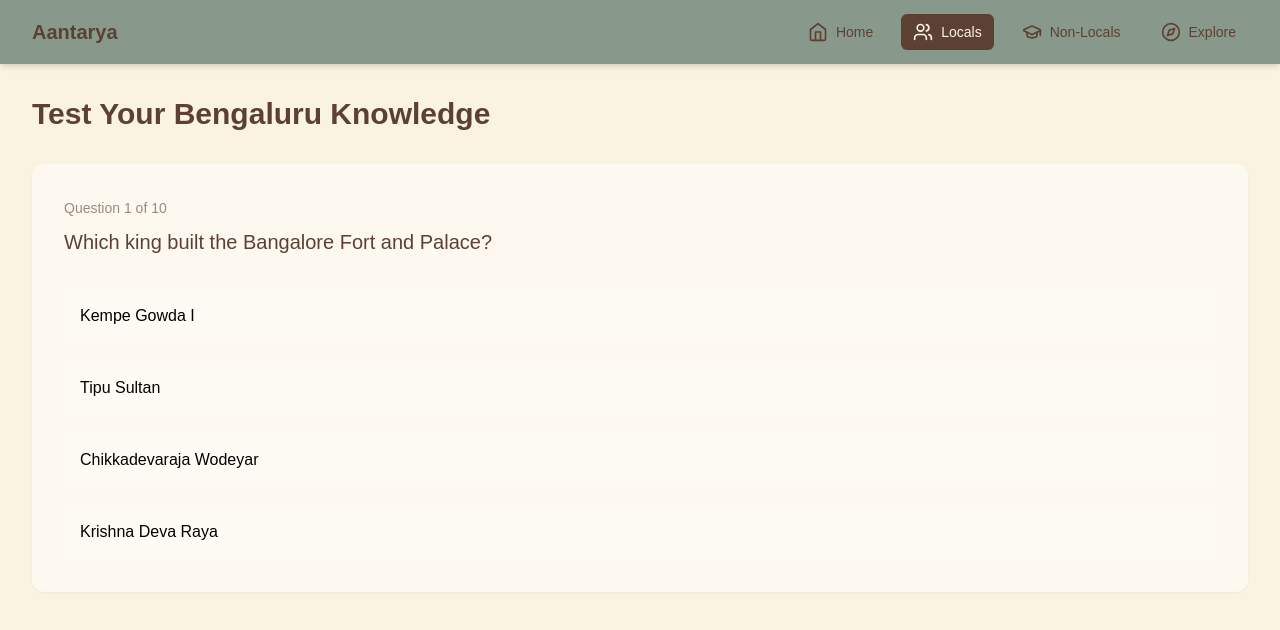
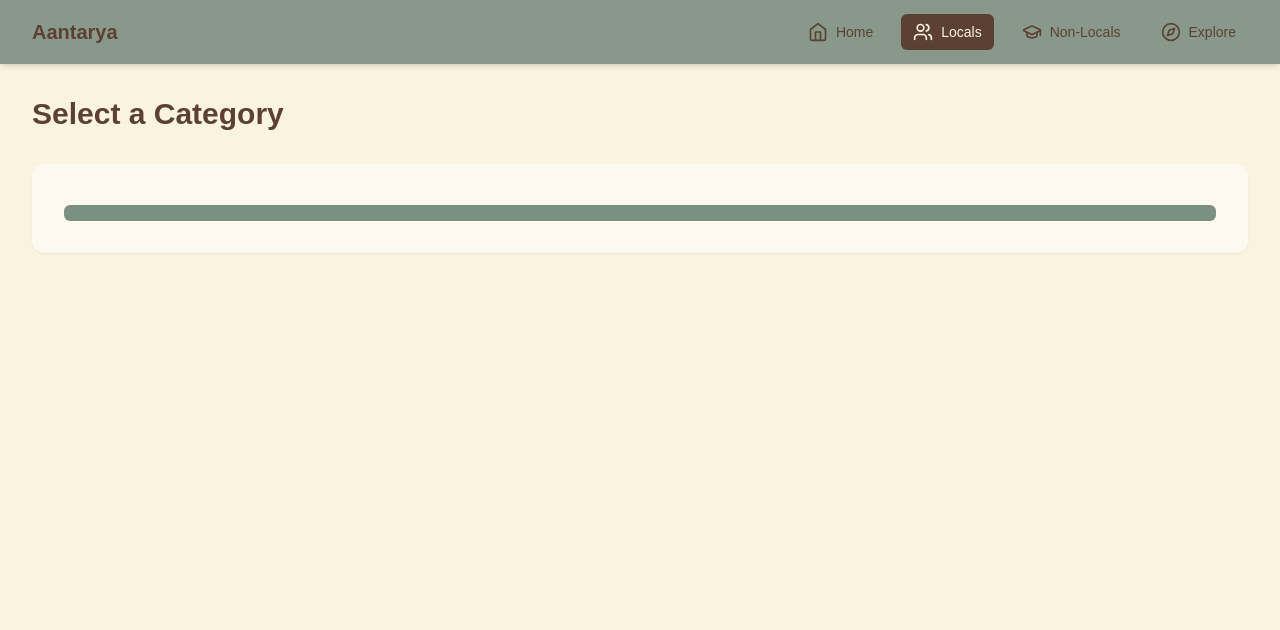
Before and after one commit to AkshathaN17/Aantarya, a React (Vite) app: page / in a window 1280 px wide. Both pictures are taken after a click on the button "Locals". Shown: the top 630 px of the page. Built offline with nearby package versions, Linux system fonts and the light colour scheme; a web font is replaced by a local one.

Commit message:
Update LocalsSection.tsx

```diff
--- a/src/components/LocalsSection.tsx
+++ b/src/components/LocalsSection.tsx
@@ -3,25 +3,37 @@ import { quizQuestions, type QuizQuestion } from '../data/quizData';
 import { CheckCircle2, XCircle, ArrowRight, RotateCcw } from 'lucide-react';
 
 const LocalsSection: React.FC = () => {
-  const [currentQuestion, setCurrentQuestion] = useState(0);
+  const [selectedCategory, setSelectedCategory] = useState<string | null>(null);
+  const [currentQuestionIndex, setCurrentQuestionIndex] = useState(0);
   const [selectedAnswer, setSelectedAnswer] = useState<number | null>(null);
   const [score, setScore] = useState(0);
   const [showFact, setShowFact] = useState(false);
   const [quizComplete, setQuizComplete] = useState(false);
 
+  const categories = Array.from(new Set(quizQuestions.map((q) => q.category)));
+  const filteredQuestions = quizQuestions.filter((q) => q.category === selectedCategory);
+
+  const handleCategorySelect = (category: string) => {
+    setSelectedCategory(category);
+    setCurrentQuestionIndex(0);
+    setSelectedAnswer(null);
+    setScore(0);
+    setShowFact(false);
+    setQuizComplete(false);
+  };
+
   const handleAnswerSelect = (answerIndex: number) => {
     if (selectedAnswer !== null) return;
-
     setSelectedAnswer(answerIndex);
-    if (answerIndex === quizQuestions[currentQuestion].correctAnswer) {
+    if (answerIndex === filteredQuestions[currentQuestionIndex].correctAnswer) {
       setScore(score + 1);
     }
     setShowFact(true);
   };
 
   const handleNext = () => {
-    if (currentQuestion < quizQuestions.length - 1) {
-      setCurrentQuestion(currentQuestion + 1);
+    if (currentQuestionIndex < filteredQuestions.length - 1) {
+      setCurrentQuestionIndex(currentQuestionIndex + 1);
       setSelectedAnswer(null);
       setShowFact(false);
     } else {
@@ -30,7 +42,8 @@ const LocalsSection: React.FC = () => {
   };
 
   const resetQuiz = () => {
-    setCurrentQuestion(0);
+    setSelectedCategory(null);
+    setCurrentQuestionIndex(0);
     setSelectedAnswer(null);
     setScore(0);
     setShowFact(false);
@@ -38,21 +51,42 @@ const LocalsSection: React.FC = () => {
   };
 
   const getFeedbackMessage = () => {
-    const percentage = (score / quizQuestions.length) * 100;
+    const percentage = (score / filteredQuestions.length) * 100;
     if (percentage === 100) return "ಅದ್ಭುತ! (Wonderful!) Perfect score!";
-    if (percentage >= 80) return "ಬಹಳ ಒಳ್ಳೆಯದು! (Very good!) Great knowledge of Bengaluru!";
-    if (percentage >= 60) return "ಒಳ್ಳೆಯದು! (Good!) You know your city well!";
-    return "ಪರವಾಗಿಲ್ಲ! (Not bad!) Keep exploring Bengaluru!";
+    if (percentage >= 80) return "ಬಹಳ ಒಳ್ಳೆಯದು! (Very good!) Great knowledge!";
+    if (percentage >= 60) return "ಒಳ್ಳೆಯದು! (Good!) You know your stuff!";
+    return "ಪರವಾಗಿಲ್ಲ! (Not bad!) Keep learning!";
   };
+
+  if (!selectedCategory) {
+    return (
+      <div className="mt-8">
+        <h2 className="text-3xl font-bold text-earth mb-8">Select a Category</h2>
+        <div className="bg-white/50 backdrop-blur-sm rounded-xl p-8 shadow-sm">
+          <ul className="space-y-4">
+            {categories.map((category) => (
+              <li key={category}>
+                <button
+                  onClick={() => handleCategorySelect(category)}
+                  className="w-full px-4 py-2 bg-sage text-cream rounded-md hover:bg-sage/90 transition-colors"
+                >
+                  {category}
+                </button>
+              </li>
+            ))}
+          </ul>
+        </div>
+      </div>
+    );
+  }
 
   if (quizComplete) {
     return (
       <div className="mt-8">
         <h2 className="text-3xl font-bold text-earth mb-8">Quiz Complete!</h2>
-        <div className="bg-white/50 backdrop-blur-sm rounded-xl p-8 shadow-sm">
-          <div className="text-center">
+        <div className="bg-white/50 backdrop-blur-sm rounded-xl p-8 shadow-sm text-center">
           <h3 className="text-2xl font-bold text-earth mb-4">
-              Your Score: {score}/{quizQuestions.length}
+            Your Score: {score}/{filteredQuestions.length}
           </h3>
           <p className="text-xl text-earth/80 mb-6">{getFeedbackMessage()}</p>
           <button
@@ -60,23 +94,22 @@ const LocalsSection: React.FC = () => {
             className="inline-flex items-center px-4 py-2 bg-sage text-cream rounded-md hover:bg-sage/90 transition-colors"
           >
             <RotateCcw className="w-5 h-5 mr-2" />
-              Try Again
+            Choose Another Category
           </button>
-          </div>
         </div>
       </div>
     );
   }
 
-  const question = quizQuestions[currentQuestion];
+  const question = filteredQuestions[currentQuestionIndex];
 
   return (
     <div className="mt-8">
-      <h2 className="text-3xl font-bold text-earth mb-8">Test Your Bengaluru Knowledge</h2>
+      <h2 className="text-3xl font-bold text-earth mb-8">{selectedCategory} Quiz</h2>
       <div className="bg-white/50 backdrop-blur-sm rounded-xl p-8 shadow-sm">
         <div className="mb-8">
           <span className="text-sm font-medium text-earth/60">
-            Question {currentQuestion + 1} of {quizQuestions.length}
+            Question {currentQuestionIndex + 1} of {filteredQuestions.length}
           </span>
           <h3 className="text-xl font-medium text-earth mt-2">{question.question}</h3>
         </div>
@@ -125,7 +158,7 @@ const LocalsSection: React.FC = () => {
               onClick={handleNext}
               className="inline-flex items-center px-4 py-2 bg-sage text-cream rounded-md hover:bg-sage/90 transition-colors"
             >
-              {currentQuestion === quizQuestions.length - 1 ? 'Finish' : 'Next'}
+              {currentQuestionIndex === filteredQuestions.length - 1 ? 'Finish' : 'Next'}
               <ArrowRight className="w-5 h-5 ml-2" />
             </button>
           </div>
```
Lines whose indentation alone changed are shown as unchanged.
